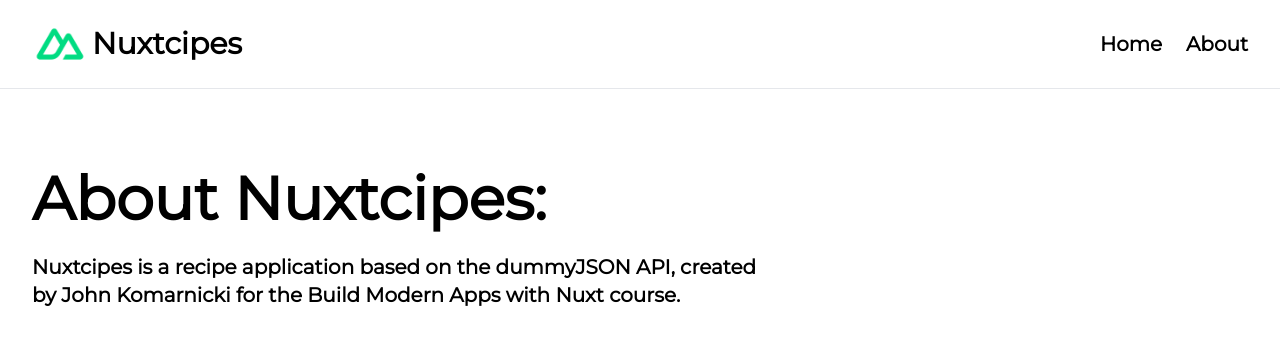
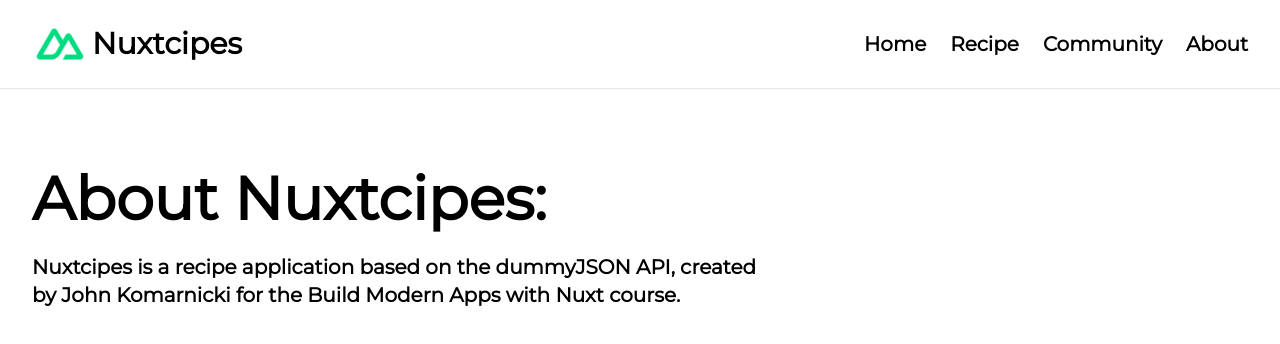
Before and after one commit to BranBayou/nuxt-ecommerce, a Nuxt app: page /about in a window 1280 px wide. Shown: the top 344 px of the page. Built offline with nearby package versions, Linux system fonts and the light colour scheme.

Commit message:
Add more navigation

```diff
--- a/app/components/BaseNavigation.vue
+++ b/app/components/BaseNavigation.vue
@@ -14,6 +14,12 @@
             <NuxtLink to="/">Home</NuxtLink>
           </li>
           <li>
+            <NuxtLink to="/recipe">Recipe</NuxtLink>
+          </li>
+          <li>
+            <NuxtLink to="/community">Community</NuxtLink>
+          </li>
+          <li>
             <NuxtLink to="/about">About</NuxtLink>
           </li>
         </ul>
```
Also changed, not shown: app/error.vue (deleted, +0 -22 lines).
